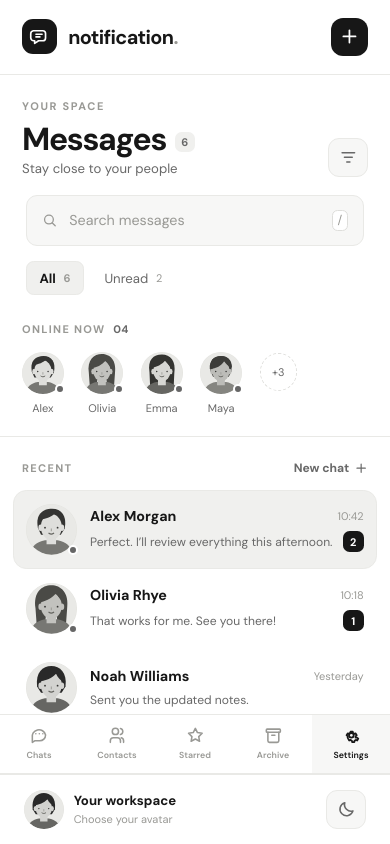
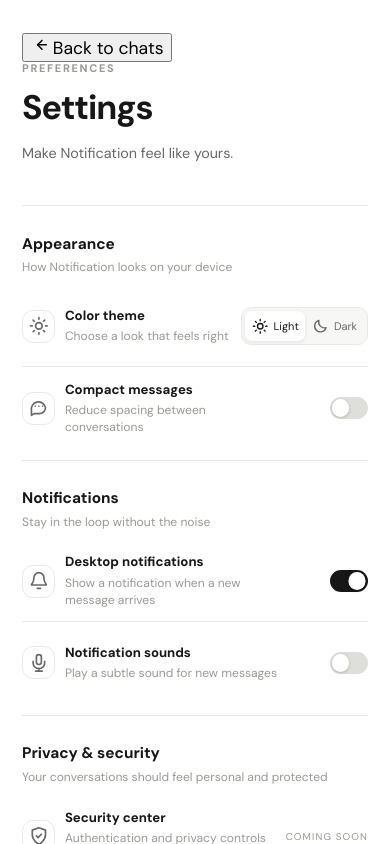
Before and after one commit to arman-somani/notification, a React (Vite) app: page / in a window 390 px wide. Both pictures are taken after a click on the button "Settings". Built offline with nearby package versions, Linux system fonts and the light colour scheme.

Commit message:
Fix mobile settings navigation and back action

```diff
--- a/src/App.jsx
+++ b/src/App.jsx
@@ -527,7 +527,7 @@ function App() {
           <button className={view === 'contacts' ? 'selected' : ''} onClick={() => setView('contacts')}><Icon name="users" size={17} /><span>Contacts</span></button>
           <button className={view === 'starred' ? 'selected' : ''} onClick={() => setView('starred')}><Icon name="star" size={17} /><span>Starred</span></button>
           <button className={view === 'archive' ? 'selected' : ''} onClick={() => setView('archive')}><Icon name="archive" size={17} /><span>Archive</span></button>
-          <button className={view === 'settings' ? 'selected' : ''} onClick={() => setView('settings')}><Icon name="settings" size={17} /><span>Settings</span></button>
+          <button className={view === 'settings' ? 'selected' : ''} onClick={() => { setView('settings'); setMobileChatOpen(true) }}><Icon name="settings" size={17} /><span>Settings</span></button>
         </nav>
 
         <div className="inbox-footer">
@@ -542,6 +542,7 @@ function App() {
       <main className={'main-panel' + (mobileChatOpen ? ' mobile-visible' : '')}>
         {view === 'settings' ? (
           <section className="settings-view">
+            <button className="settings-mobile-back" onClick={() => setMobileChatOpen(false)}><Icon name="arrowLeft" size={16} /> Back to chats</button>
             <div className="settings-header">
               <div className="eyebrow">PREFERENCES</div>
               <h2>Settings</h2>
```
